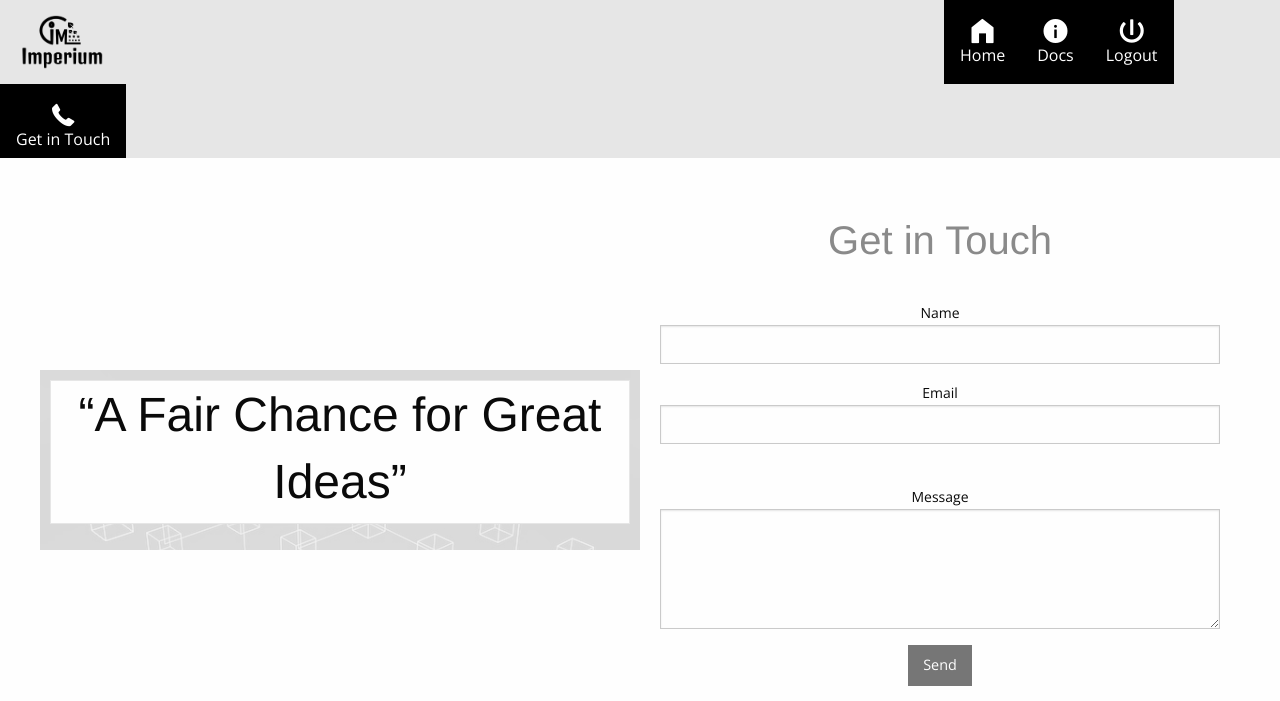
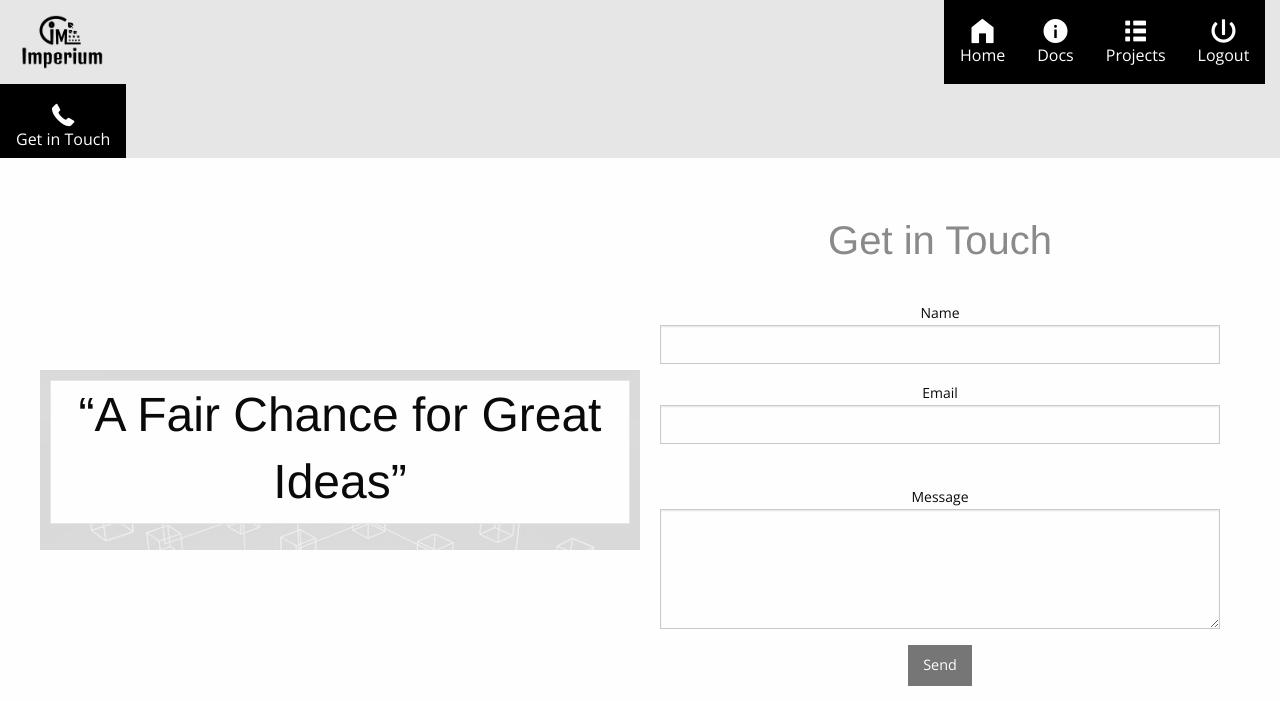
Before and after one commit to williammabotjaeng/imperium, a Flask app: page /getintouch in a window 1280 px wide. Shown: the top 701 px of the page. Run offline with Flask 3, Linux system fonts and the light colour scheme; a user stored in the database is signed in; some libraries are stand-ins or nearby versions.

Commit message:
projects, icon, route, link, layout.html

```diff
--- a/templates/layout.html
+++ b/templates/layout.html
@@ -26,6 +26,7 @@
             <li class="align-middle nav-link-button"><a class="nav-link-text" href="/login" style="display: flex;"><i class="fi-torso nav-icon"></i>Login</a></li>
             <li class="align-middle nav-link-button"><a class="nav-link-text" href="/register" style="display: flex;"><i class="fi-clipboard-pencil nav-icon"></i>Register</a></li>
             {% else %}
+            <li class="align-middle nav-link-button"><a class="nav-link-text" href="/projects" style="display: flex;"><i class="fi-list-thumbnails nav-icon"></i>Projects</a></li>
             <li class="align-middle nav-link-button"><a class="nav-link-text" href="/logout" style="display: flex;"><i class="fi-power nav-icon"></i>Logout</a></li>
             {% endif %}
             <li class="align-middle nav-link-button"><a class="nav-link-text" href="/getintouch" style="display: flex;"><i class="fi-telephone nav-icon"></i>Get in Touch</a></li>
```
